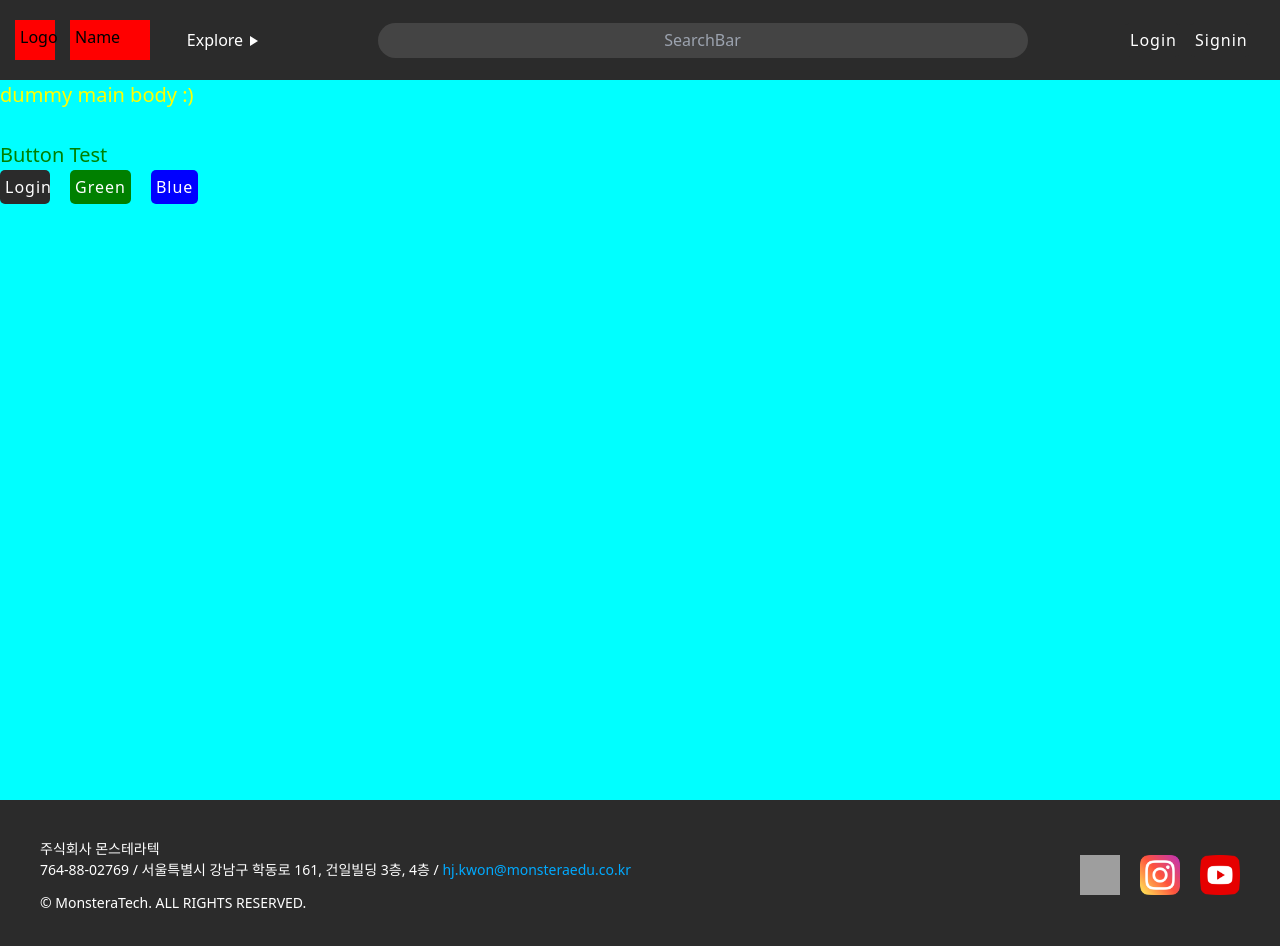
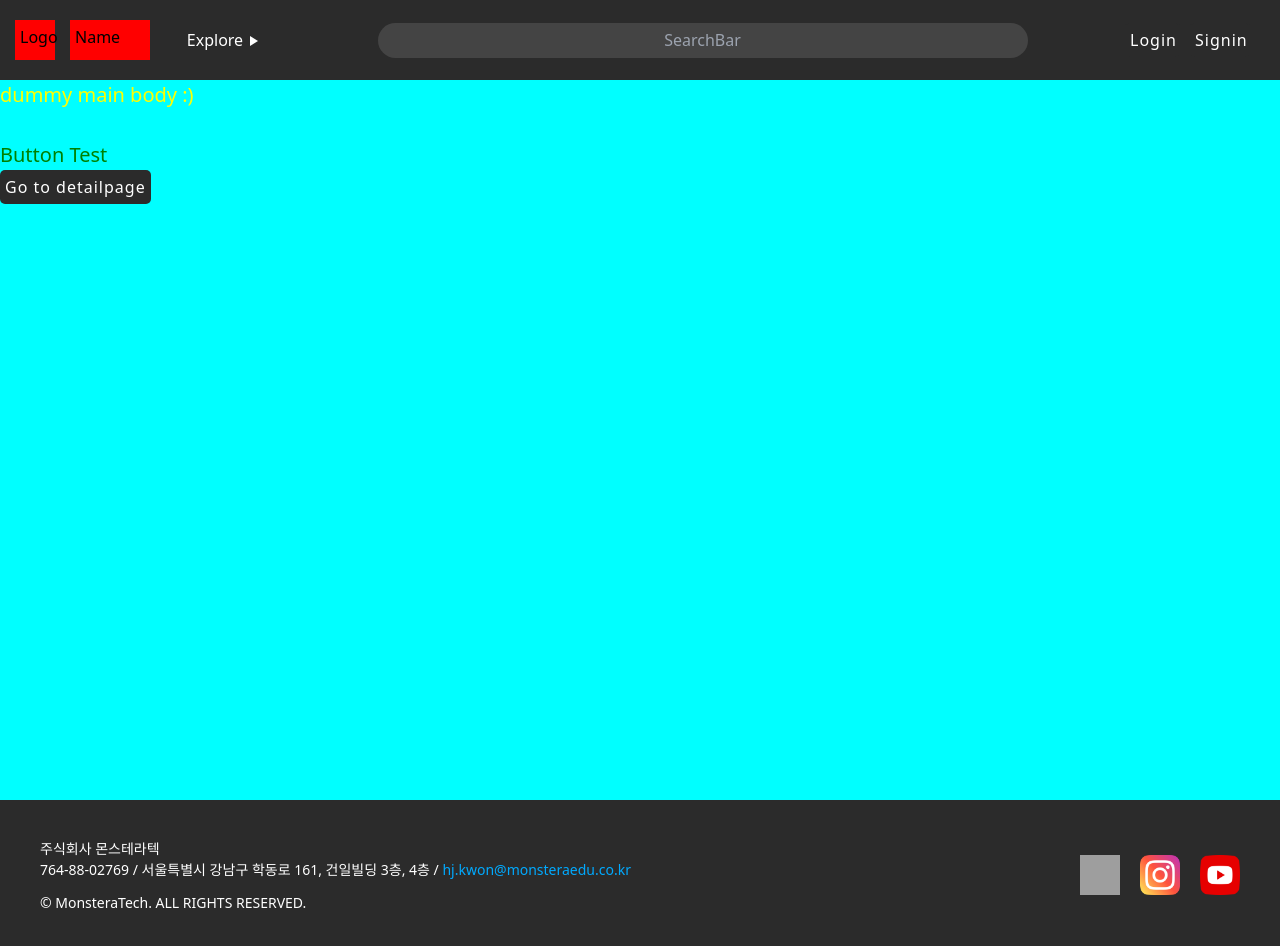
Before and after one commit to kang98kang/3DAssetTrading, a Next.js app: page / in a window 1280 px wide. Shown: the top 946 px of the page. Built offline with nearby package versions, Linux system fonts and the light colour scheme; grey boxes are pictures that could not be loaded.

Commit message:
add detailpage button

```diff
--- a/app/page.js
+++ b/app/page.js
@@ -26,20 +26,10 @@ export default function Home() {
       <div style={{ display: "flex", gap: 20 }}>
         <Button
           backgroundColor="#2b2b2b"
-          width="50px"
+          width="auto"
           height="34px"
-          label="Login"
-          onClick={() => alert("Login Button TEST!")}
-        />
-        <Button
-          backgroundColor="green"
-          label="Green"
-          onClick={() => alert("Green TEST!")}
-        />
-        <Button
-          backgroundColor="blue"
-          label="Blue"
-          onClick={() => alert("Blue TEST!")}
+          label="Go to detailpage"
+          onClick={handleDetail}
         />
       </div>
     </motion.div>
```
